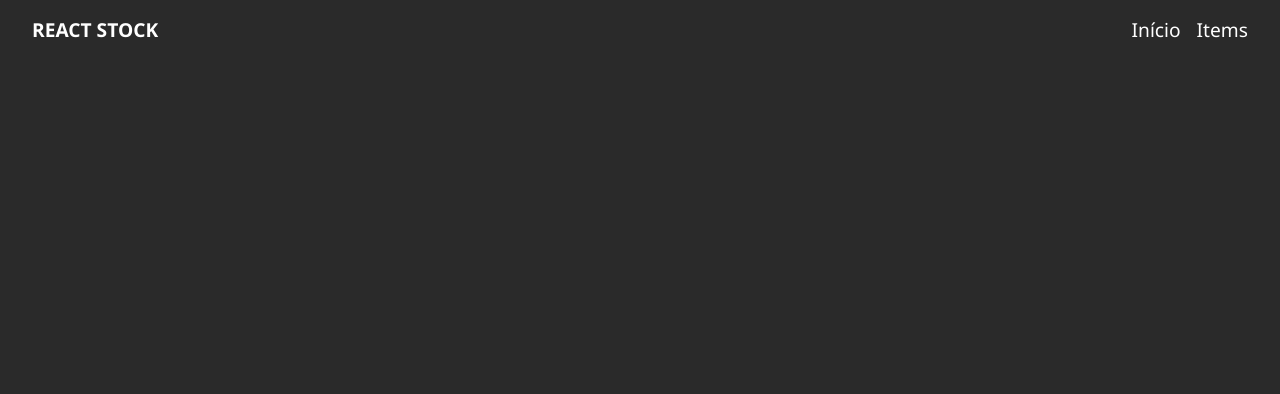
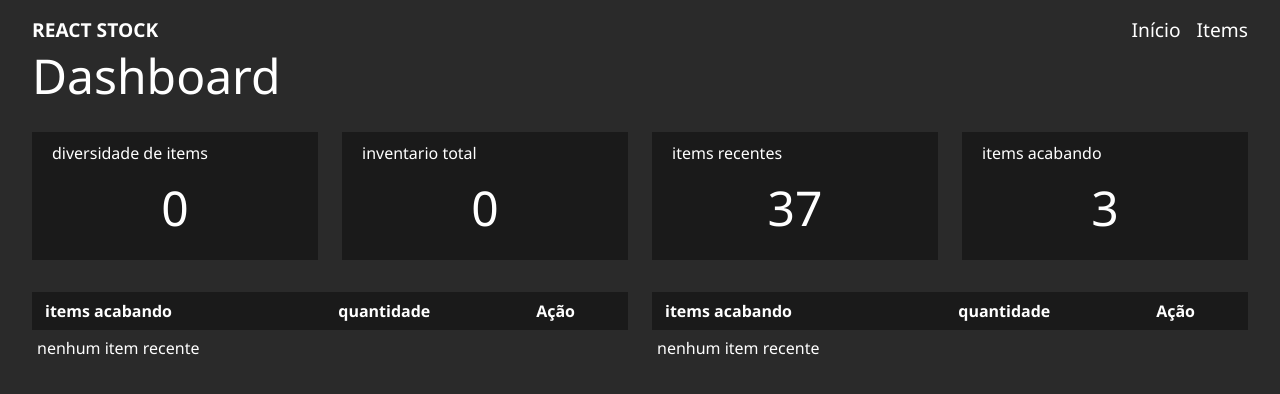
Before and after one commit to antonielzeferino/gestor-de-estoque, a React (Vite) app: page / in a window 1280 px wide. Shown: the top 394 px of the page. Built offline with nearby package versions, Linux system fonts and the light colour scheme.

Commit message:
adicionado o sitema de ver item individual

```diff
--- a/src/Components/Header/Header.jsx
+++ b/src/Components/Header/Header.jsx
@@ -6,7 +6,7 @@ export default function Header() {
     <header>
       <h1>REACT STOCK</h1>
       <nav>
-        <Link style={{textDecoration: "none"}} to={"home"}>Início</Link>
+        <Link style={{textDecoration: "none"}} to={""}>Início</Link>
         <Link style={{textDecoration: "none"}} to={"stock/items"}>Items</Link>
       </nav>
     </header>
--- a/src/Components/StockScreen/AddItemScreen.jsx
+++ b/src/Components/StockScreen/AddItemScreen.jsx
@@ -1,4 +1,4 @@
-import { useContext, useEffect } from "react"
+import { useContext, useEffect, useState } from "react"
 import { ItemContext } from "../../Hooks/ItemsContext"
 
 import style from "./Stock.module.css"
@@ -6,16 +6,18 @@ import { useLocation } from "react-router-dom"
 
 export default function AddItemScreen({ editMode }) {
   const location = useLocation();
+  const [saveBtn , setSaveBtn] = useState("salvar");
   const {
 
     itemState, setItemState,
     stock, setStock,
     getId, itemId,
-    indentifyer
+    indentifyer, setIndentifyer
 
   } = useContext(ItemContext)
 
   const handleChange = (el) => {
+    setSaveBtn("salvar")
     setItemState({
       ...itemState,
       [el.name]: el.value
@@ -24,6 +26,7 @@ export default function AddItemScreen({ editMode }) {
 
   const handleSubmit = (ev) => {
     ev.preventDefault()
+    setSaveBtn("salvo")
     if (editMode) {
       const editItem = stock.find((item) => item.id === indentifyer)
       editItem.name = itemState.name
@@ -31,6 +34,7 @@ export default function AddItemScreen({ editMode }) {
       editItem.description = itemState.description
       editItem.category = itemState.category
       editItem.quantity = itemState.quantity
+      setIndentifyer("")
       setItemState({
         name: '',
         quantity: 0,
@@ -49,7 +53,7 @@ export default function AddItemScreen({ editMode }) {
       if (id !== '') {
         setStock([...stock, item])
       } else {
-        throw new Error("O id não foi gerado corretamente, por favor tente novamente!")
+        handleSubmit(ev)
       }
       setItemState({
         name: '',
@@ -73,6 +77,7 @@ export default function AddItemScreen({ editMode }) {
         id: '',
       })
     }
+    setSaveBtn("salvar")
     localStorage.setItem("stock", JSON.stringify(stock))
   }, [stock, location]);
 
@@ -123,7 +128,7 @@ export default function AddItemScreen({ editMode }) {
             onChange={(el) => handleChange(el.target)}
           ></textarea>
         </div>
-        <button className={style.blueBtn}>Salvar</button>
+        <button className={style.blueBtn}>{saveBtn}</button>
       </form>
     </div>
   )
--- a/src/Components/StockScreen/ItemList.jsx
+++ b/src/Components/StockScreen/ItemList.jsx
@@ -1,10 +1,10 @@
 import { useContext, useEffect } from "react"
-import { Link} from "react-router-dom"
+import { Link } from "react-router-dom"
 import { ItemContext } from "../../Hooks/ItemsContext"
 import style from "./Stock.module.css"
 
 export default function ItemList() {
-  const { stock, setStock, setItemState , setIndentifyer} = useContext(ItemContext)
+  const { stock, setStock, setItemState, setIndentifyer } = useContext(ItemContext)
 
   const deleteItem = (id) => {
     const newStock = stock.filter((item) => item.id !== id)
@@ -48,22 +48,17 @@ export default function ItemList() {
               <td>{item.quantity}</td>
               <td>{item.category}</td>
               <td>
-                <button className={style.blueBtn}>
-                  <Link
-                    style={{ textDecoration: "none", color: "#000" }}
-                    to={""}
-                  >
+                <Link to={`${item.id}`}>
+                  <button className={style.blueBtn}>
                     ver
-                  </Link>
-                </button>
-                <button className={style.whiteBtn} onClick={() => editItem(item.id)}>
-                  <Link
-                    style={{ textDecoration: "none", color: "#000" }}
-                    to={"../edit"}
-                  >
+                  </button>
+                </Link>
+
+                <Link to={"../edit"}>
+                  <button className={style.whiteBtn} onClick={() => editItem(item.id)}>
                     editar
-                  </Link>
-                </button>
+                  </button>
+                </Link>
                 <button className={style.redBtn} onClick={() => deleteItem(item.id)}>excluir</button>
               </td>
             </tr>
@@ -74,6 +69,6 @@ export default function ItemList() {
           )}
         </tbody>
       </table>
-    </div>
+    </div >
   )
 }
--- /dev/null
+++ b/src/Components/StockScreen/showItem.jsx
@@ -0,0 +1,25 @@
+import { useContext } from "react";
+import { ItemContext } from "../../Hooks/ItemsContext";
+import style from "./Stock.module.css";
+import { useParams } from "react-router-dom";
+
+export default function ShowItem() {
+  const { stock } = useContext(ItemContext);
+  const { itemId } = useParams();
+  const selectedItem = stock.find((item) => item.id === itemId);
+
+  return (
+    <>
+    {
+      selectedItem ? (
+        <div id={style.ShowItem} >
+          <h4>{selectedItem.name}</h4>
+          <p>preço R${selectedItem.price},00</p>
+        </div>
+      ) : (
+        <h4>Item não encontrado</h4>
+      )
+    }
+    </>
+  );
+}
--- a/src/Screens/Dashboard/Dashboard.jsx
+++ b/src/Screens/Dashboard/Dashboard.jsx
@@ -1,23 +1,21 @@
 import { useContext } from "react"
 import style from "./style.module.css"
 import { ItemContext } from "../../Hooks/ItemsContext"
+import { Link, useParams } from "react-router-dom";
 
 export default function Dashboard() {
   const { stock } = useContext(ItemContext)
+  const { } = useParams();
 
   const uniqueCategories = stock.reduce((iCateg, item) => {
-    /*
-        <h3>Dashboard</h3>
-          <div>diversidade de items: </div>
-          <div>inventario total: </div> */
-
     if (!iCateg[item.category]) {
       iCateg[item.category] = true;
     }
-
     return iCateg;
   }, {});
   const totalItems = stock.reduce((total, item) => (total + Number(item.quantity)), 0);
+
+  const runningOut = stock.filter((item) => item.quantity <= 10)
 
   return (
     <div id={style.Dashboard}>
@@ -40,7 +38,7 @@ export default function Dashboard() {
         <div className={style.stockInfo}>
           <p>items recentes</p>
           <div>
-          <span>37</span>
+            <span>37</span>
           </div>
         </div>
 
@@ -51,6 +49,65 @@ export default function Dashboard() {
           </div>
         </div>
       </div>
+      <div id={style.itemsList}>
+        <table id={style.runningOutItems}>
+          <thead>
+            <tr>
+              <th>items acabando</th>
+              <th>quantidade</th>
+              <th>Ação</th>
+            </tr>
+          </thead>
+          <tbody>
+            {stock.length > 0 ? stock.map((item) => (
+              <tr key={item.id}>
+                <td>{item.name}</td>
+                <td>{item.quantity}</td>
+                <td>
+                  <Link
+                    to={`../Stock/items/${item.id}`}
+                  >
+                    <button> Ver </button>
+                  </Link>
+                </td>
+              </tr>
+            )) : (
+              <tr>
+                <td>nenhum item recente</td>
+              </tr>
+            )}
+          </tbody>
+        </table>
+
+        <table id={style.lastItems}>
+          <thead>
+            <tr>
+              <th>items acabando</th>
+              <th>quantidade</th>
+              <th>Ação</th>
+            </tr>
+          </thead>
+          <tbody>
+            {runningOut.length > 0 ? runningOut.map((item) => (
+              <tr key={item.id}>
+                <td>{item.name}</td>
+                <td>{item.quantity}</td>
+                <td>
+                  <Link
+                    to={`../Stock/items/${item.id}`}
+                  >
+                    <button> Ver </button>
+                  </Link>
+                </td>
+              </tr>
+            )) : (
+              <tr>
+                <td>nenhum item recente</td>
+              </tr>
+            )}
+          </tbody>
+        </table>
+      </div>
     </div>
   )
 }
--- a/src/Screens/Dashboard/style.module.css
+++ b/src/Screens/Dashboard/style.module.css
@@ -23,3 +23,29 @@
   justify-content: center;
   font-size: 3rem;
 }
+
+#itemsList{
+  display: flex;
+  width: 100%;
+  gap: 1.5rem;
+  margin-top: 2rem;
+}
+
+#runningOutItems, #lastItems{
+  border-collapse: collapse;
+  text-align: start;
+  height: max-content;
+}
+
+table tr th{
+  text-align: start;
+  background-color: #1a1a1a;
+  height: 2rem;
+  padding: .5rem;
+}
+
+tr{
+  height: 2.3rem;
+  text-indent: 5px;
+
+}
```
Also changed, not shown: src/router.jsx (+15 -5 lines).
